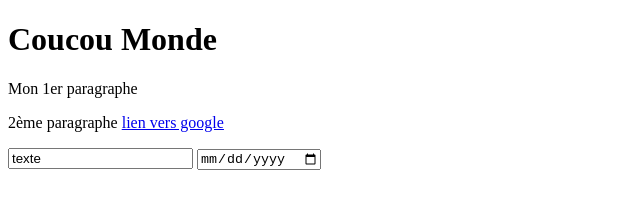
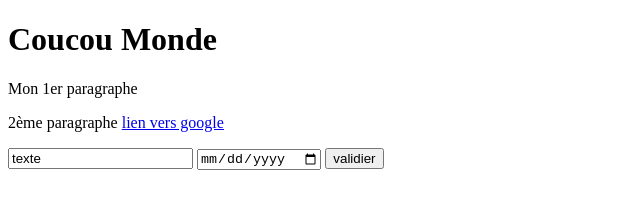
Before and after one commit to JustinRvt/revision-git-github, a plain HTML site: page index.html in a window 1280 px wide. Shown: the whole page, without its empty margins (0-640 px from the left). Drawn offline with Linux system fonts and the light colour scheme.

Commit message:
ajout input button

```diff
--- a/index.html
+++ b/index.html
@@ -14,6 +14,7 @@
     <form>
         <input type="text" value="texte">
         <input type="date" name="" id="">
+        <input type="button" value="validier">
     </form>
 </body>
 </html>
```
